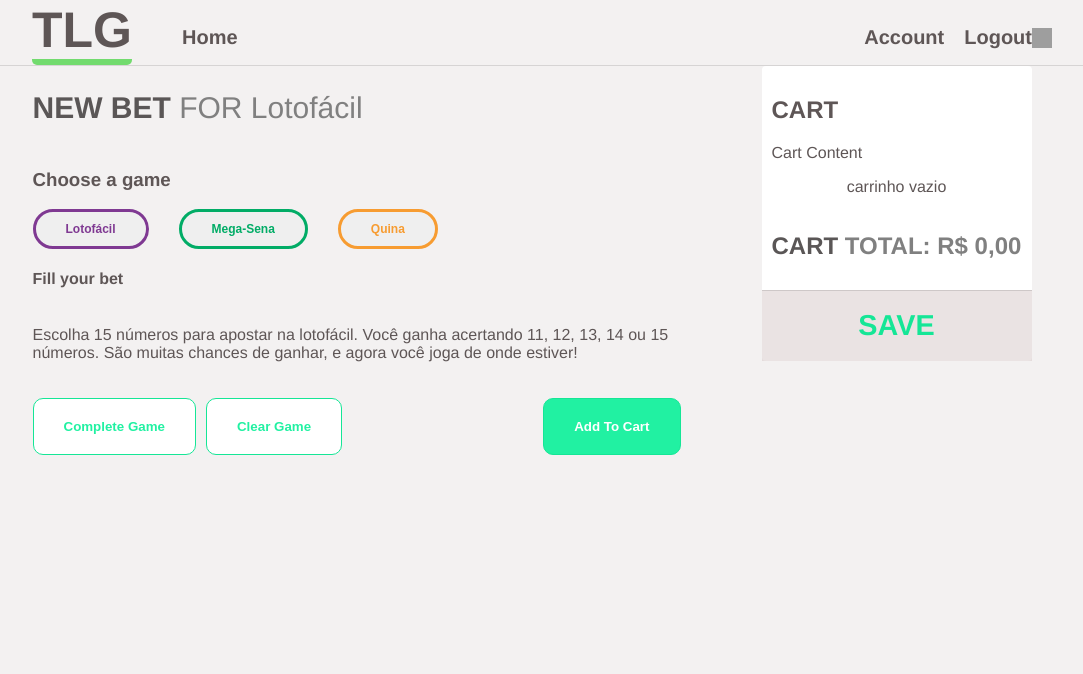
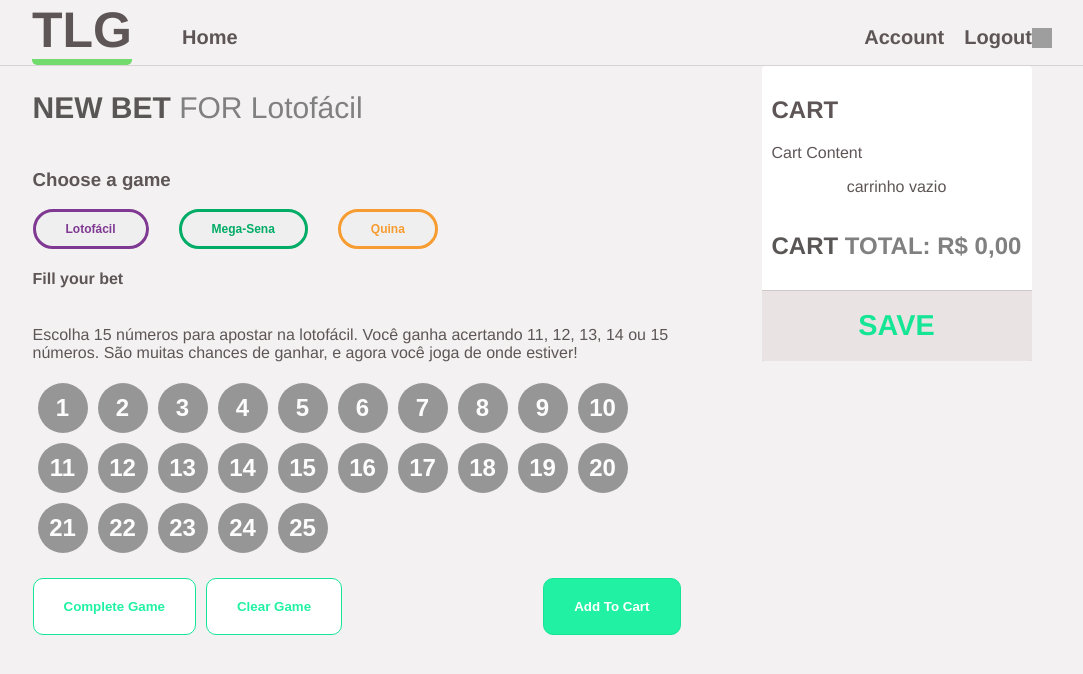
Before and after one commit to johnnyfers/TGL-APP-REACT, a React (Create React App) app: page /newbet in a window 1280 px wide. Both pictures are taken after a click on the button "Lotofácil". Shown: the top 674 px of the page, without its empty margins (108-1191 px from the left). Built offline with nearby package versions, Linux system fonts and the light colour scheme; data requests are answered from the project's data file; grey boxes are pictures that could not be loaded.

Commit message:
handling buttons

```diff
--- a/src/components/NewBet/Bet/Content/index.tsx
+++ b/src/components/NewBet/Bet/Content/index.tsx
@@ -1,6 +1,9 @@
 import BetButtons from './Buttons'
-import { H1, Strong, Numbers, SelectGame } from './styles'
-import {useEffect, useState} from 'react'
+import { H1, Strong, Numbers, SelectGame, NumberButtons } from './styles'
+import { useEffect, useState } from 'react'
+
+import { useDispatch } from 'react-redux'
+import { newbetActions } from '../../../../store/newbet-slice'
 
 type ItemTypes = {
     type: string
@@ -9,36 +12,60 @@
     price: number
     color: string
     'max-number': number
-    'min-cart-value':number
+    'min-cart-value': number
 }
 
 export default function NewBetContent() {
-    const [typeIndex, setTypeIndex] = useState(0)
-    const [gameDescription, setGameDescription] = useState(null)
-    const [gameName, setGameName] = useState(null)
+    const [isClicked, setIsClicked] = useState(false)
+    const dispatch = useDispatch()
+
+    const [gameDescription, setGameDescription] = useState('')
+    const [gameName, setGameName] = useState('')
     const [gameRange, setGameRange] = useState(0)
+    const [gamePrice, setGamePrice] = useState(0)
+    const [gameColor, setGameColor] = useState('')
+    const [gameMaxNumber, setGameMaxNumber] = useState(0)
+    const [gameMinCartValue, setGameMinCartValue] = useState(0)
     const [items, setItems] = useState([])
 
-    useEffect(()=>{
+    useEffect(() => {
         fetch('http://localhost:3005/types')
             .then(res => res.json())
-            .then(data =>{
+            .then(data => {
                 setItems(data)
             })
-    },[])
+    }, [])
 
-    const gameHandler = (index: number)=>{
+    const gameHandler = (index: number) => {
         setGameName(items[index]['type'])
         setGameDescription(items[index]['description'])
         setGameRange(items[index]['range'])
-
-        return setTypeIndex(index)
+        setGamePrice(items[index]['price'])
+        setGameColor(items[index]['color'])
+        setGameMinCartValue(items[index]['min-cart-value'])
+        setGameMaxNumber(items[index]['max-number'])
     }
 
-    const buttons = ()=> {
-        for(let i = 0; i < gameRange; i++){
-            (<button>{i}</button>)
+    const selectButtonHandler = (value: number) => {
+        dispatch(newbetActions.addItemToArray(value))
+
+        setIsClicked(true)
+    }
+
+    const buttons = () => {
+        let myArray = []
+
+        for (let i = 1; i <= gameRange; i++) {
+            myArray.push(<NumberButtons
+                color={isClicked ? `${gameColor}` : 'gray'}
+                onClick={() => selectButtonHandler(i)}
+                key={i}
+                value={i}>
+                {i}
+            </NumberButtons>)
         }
+
+        return myArray
     }
 
     return (
@@ -47,17 +74,18 @@
             <h3> Choose a game</h3>
 
             <div>
-            {items && items.map((item: ItemTypes, index: number)=>
-                <SelectGame key={index} onClick={()=>gameHandler(index)} color={item.color} >{item.type}</SelectGame>
-            )}
+                {items && items.map((item: ItemTypes, index: number) =>
+                    <SelectGame key={index} onClick={() => gameHandler(index)} color={item.color} >{item.type}</SelectGame>
+                )}
             </div>
 
             <h4>Fill your bet </h4>
-
             <p>{items && gameDescription}</p>
 
             <Numbers>
-               {typeIndex !== 0 && buttons}
+                {
+                    items && buttons()
+                }
             </Numbers>
 
             <BetButtons />
--- a/src/components/NewBet/Bet/Content/styles.tsx
+++ b/src/components/NewBet/Bet/Content/styles.tsx
@@ -23,3 +23,20 @@
     font-size: 12px;
     color: ${props => props.color};
 `
+
+export const NumberButtons = styles.button`
+    background: ${props => props.color};
+    color: white;
+    width: 50px;
+    height: 50px;
+    display: inline-flex;
+    justify-content: center;
+    align-items: center;
+    border-radius: 50%;
+    margin: 2px;
+    border: none;
+    font-weight: bold;
+    font-size: 1.5rem;
+    opacity: 0.8;
+    margin: 5px;
+`
--- a/src/store/newbet-slice.tsx
+++ b/src/store/newbet-slice.tsx
@@ -13,7 +13,9 @@
 const newbetSlice = createSlice({
     name: 'newbet',
     initialState: {
-        items: [NaN],
+        items: [0],
+        price: 2.5,
+        type: 'lotofacil',
     },
     reducers: {
 
@@ -23,6 +25,7 @@
 
             if(!existingItem){
                 state.items.push(newItem)
+                console.log(state.items.length)
             }
         },
 
```
Also changed, not shown: 1 other file (tests, documents, lock files or other folders).
